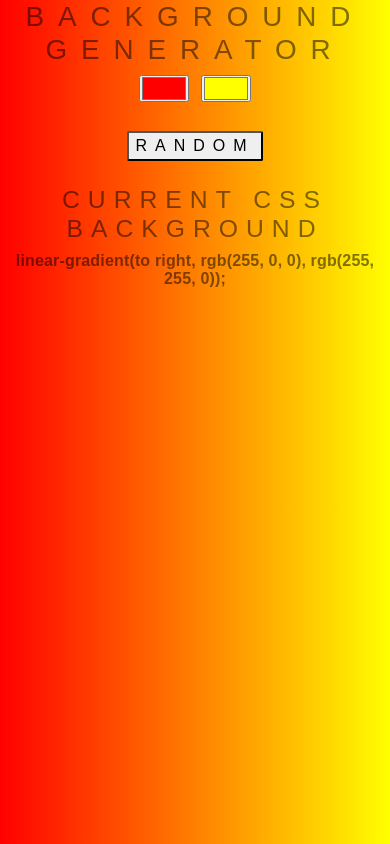
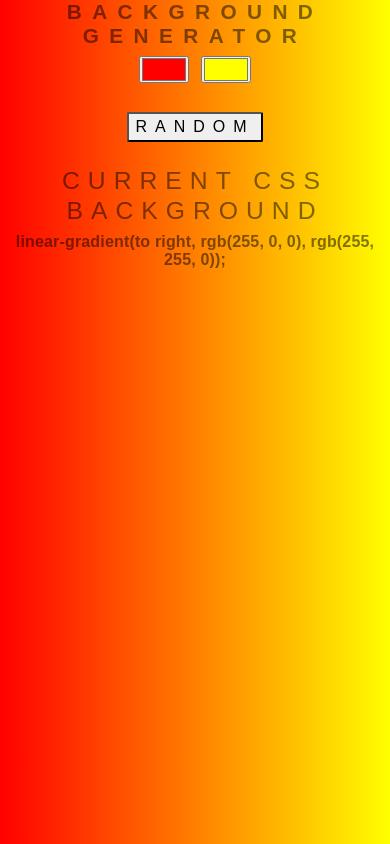
Before and after one commit to mauroarcidiacono/simple-vainilla-js-projects, a plain HTML site: page background-color-gradient/index.html in a window 390 px wide. Drawn offline with nearby package versions, Linux system fonts and the light colour scheme.

Commit message:
Update styles.css

```diff
--- a/background-color-gradient/style.css
+++ b/background-color-gradient/style.css
@@ -26,12 +26,11 @@ button {
 }
 
 h1 {
-    /* font: 600 3.5em 'Raleway', sans-serif; */
+    font: 600 3.5em 'Raleway', sans-serif;
     color: rgba(0,0,0,.5);
     text-align: center;
     text-transform: uppercase;
     letter-spacing: .5em;
-    /* width: 100vw; */
 }
 
 h3 {
@@ -45,6 +44,13 @@ h3 {
 @media only screen and (max-width: 700px) {
 
     h1 {
-        font-family: 'Raleway', sans-serif;
+        font: 600 2em 'Raleway', sans-serif;
     }
 }
+
+@media only screen and (max-width: 400px) {
+
+    h1 {
+        font: 600 1.3em 'Raleway', sans-serif;
+    }
+}
```
